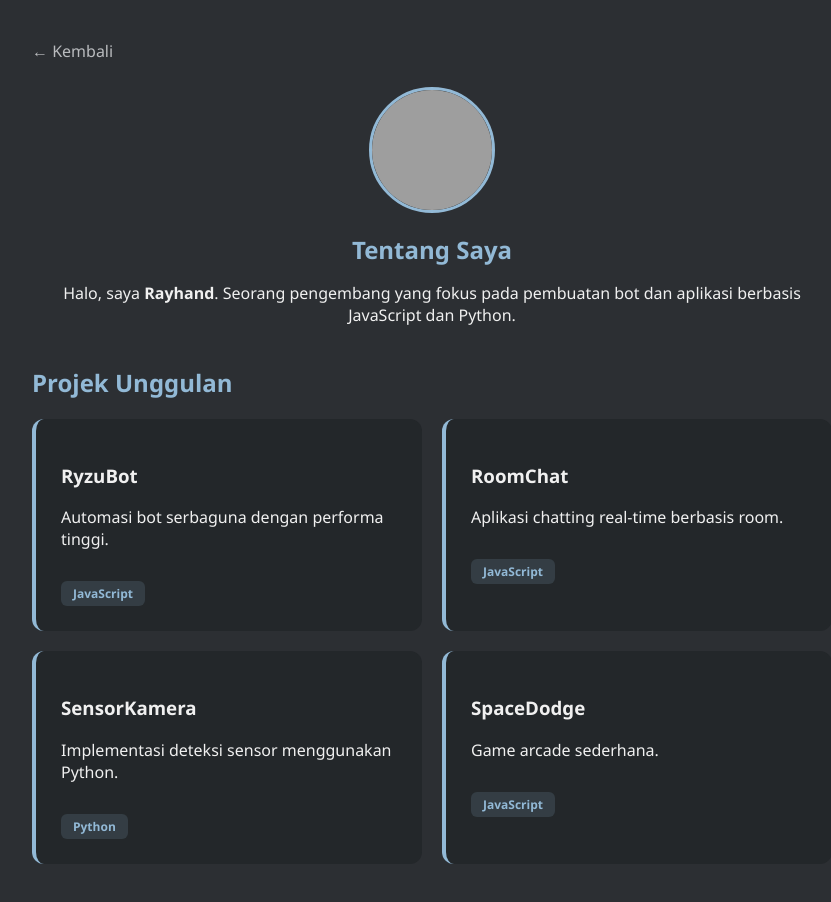
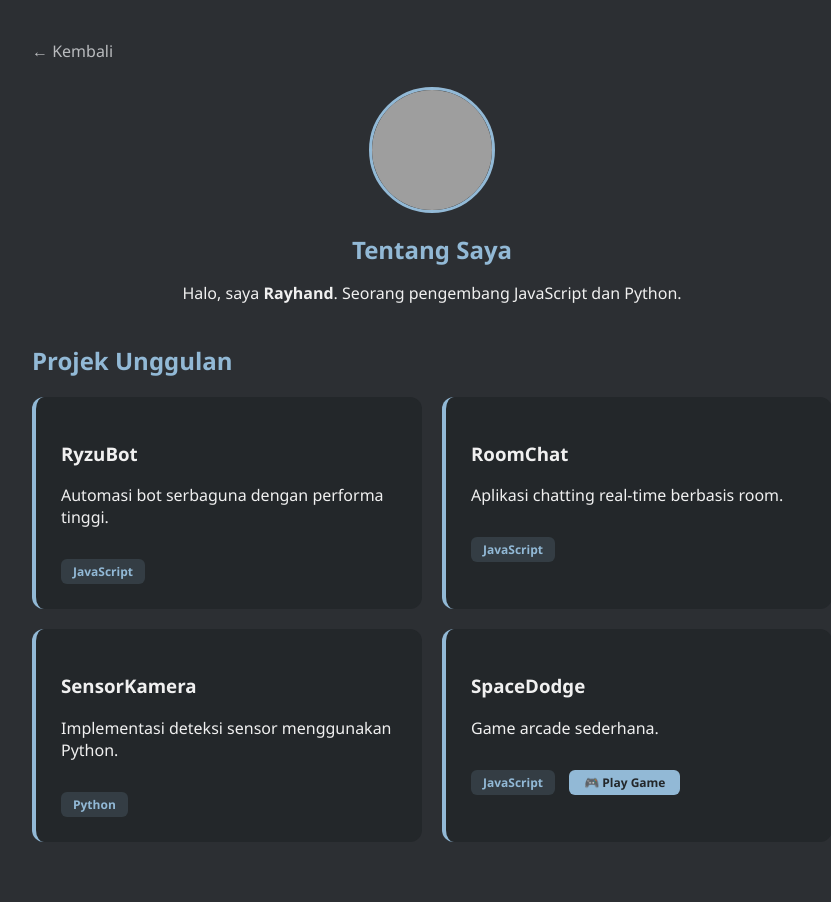
Before and after one commit to Ryhandd/MyWebsite, a plain HTML site: page index.html in a window 1280 px wide. Both pictures are taken after a click on the button "Jelajahi Lebih Lanjut". Shown: the whole page, without its empty margins (208-1039 px from the left). Drawn offline with Linux system fonts and the light colour scheme; grey boxes are pictures that could not be loaded.

Commit message:
Adding Play Game

```diff
--- a/index.html
+++ b/index.html
@@ -56,7 +56,7 @@
 
         .bio-section { margin-bottom: 40px; text-align: center; }
 
-        /* Style Foto Profil (Digunakan di Home & Bio) */
+        /* Style Foto Profil */
         .profile-img {
             width: 120px; height: 120px;
             border-radius: 50%;
@@ -84,6 +84,7 @@
             border-left: 4px solid var(--muted-blue);
             transition: all 0.3s ease;
             text-decoration: none; color: inherit; display: block;
+            position: relative;
         }
 
         .project-card:hover {
@@ -97,6 +98,26 @@
             padding: 4px 12px; border-radius: 6px;
             background: rgba(146, 185, 214, 0.15); color: var(--muted-blue);
             font-weight: bold;
+        }
+
+        /* Tombol Play Khusus */
+        .play-btn {
+            display: inline-block;
+            margin-top: 15px;
+            margin-left: 10px;
+            padding: 4px 15px;
+            font-size: 0.75rem;
+            background-color: var(--muted-blue);
+            color: var(--bg-darker);
+            border-radius: 6px;
+            font-weight: bold;
+            text-decoration: none;
+            transition: 0.3s;
+        }
+
+        .play-btn:hover {
+            background-color: #f0f0f0;
+            transform: scale(1.05);
         }
 
         .btn {
@@ -119,8 +140,8 @@
             <div class="profile-img" style="margin-bottom: 1.5rem;">
                 <img src="https://files.catbox.moe/cz6tt0.jpg" alt="Rayhand">
             </div>
-            <h1>Rayhand</h1>
-            <p>Selamat datang di website Rayhand.</p>
+            <h1>Hallo!</h1>
+            <p>Selamat datang di website Rayhand!</p>
             <button class="btn" onclick="showProjects()">Jelajahi Lebih Lanjut</button>
         </div>
 
@@ -132,7 +153,7 @@
                     <img src="https://files.catbox.moe/cz6tt0.jpg" alt="Rayhand">
                 </div>
                 <h2>Tentang Saya</h2>
-                <p>Halo, saya <strong>Rayhand</strong>. Seorang pengembang yang fokus pada pembuatan bot dan aplikasi berbasis JavaScript dan Python.</p>
+                <p>Halo, saya <strong>Rayhand</strong>. Seorang pengembang JavaScript dan Python.</p>
             </div>
 
             <h2>Projek Unggulan</h2>
@@ -152,11 +173,15 @@
                     <p>Implementasi deteksi sensor menggunakan Python.</p>
                     <span class="lang-tag">Python</span>
                 </a>
-                <a href="https://github.com/Ryhandd/SpaceDodge" target="_blank" class="project-card">
-                    <h3>SpaceDodge</h3>
-                    <p>Game arcade sederhana.</p>
+
+                <div class="project-card">
+                    <a href="https://github.com/Ryhandd/SpaceDodge" target="_blank" style="text-decoration:none; color:inherit;">
+                        <h3>SpaceDodge</h3>
+                        <p>Game arcade sederhana.</p>
+                    </a>
                     <span class="lang-tag">JavaScript</span>
-                </a>
+                    <a href="https://space-dodge-theta.vercel.app/" target="_blank" class="play-btn">🎮 Play Game</a>
+                </div>
             </div>
         </div>
     </div>
@@ -172,7 +197,5 @@
             document.getElementById('home-page').style.display = 'block';
         }
     </script>
-    <script defer src="/_vercel/speed-insights/script.js"></script>
-    <script defer src="/_vercel/insights/script.js"></script>
 </body>
 </html>
```
